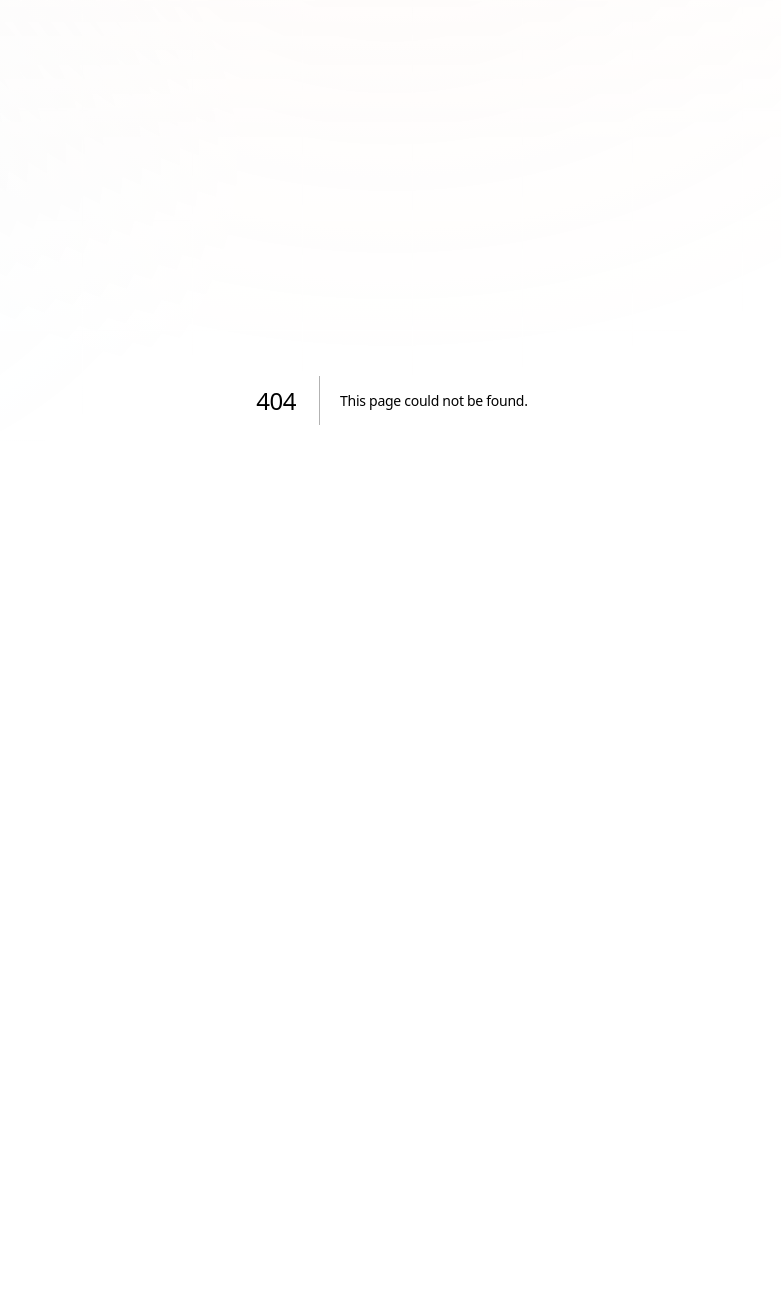
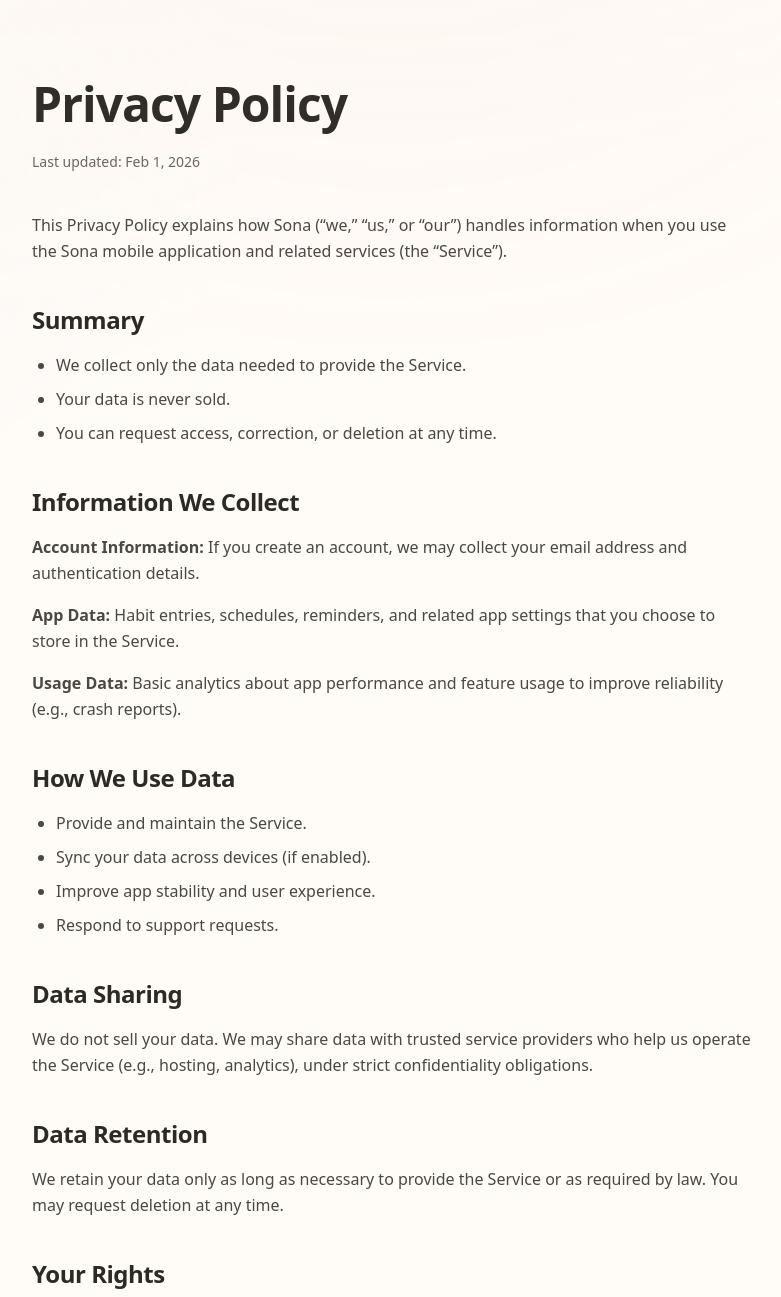
Before and after one commit to johnengleman/sona-landing-page, a Next.js app: page /privacy in a window 1280 px wide. Before the commit this address had no page. Shown: the top 1297 px of the page, without its empty margins (248-1029 px from the left). Before the commit the page ends 800 px from the top, so only its background shows below. Built offline with nearby package versions, Linux system fonts and the light colour scheme.

Commit message:
added privacy policy

```diff
--- a/app/page.tsx
+++ b/app/page.tsx
@@ -387,14 +387,22 @@
               </span>
             </span>
           </div>
-          <div className="flex gap-8 text-sm text-[#6b6560]">
-            <a href="#" className="hover:text-[#2d2a26]">
+          <div className="flex flex-wrap justify-center md:justify-end gap-x-6 gap-y-2 text-sm text-[#6b6560]">
+            <Link href="/privacy" className="hover:text-[#2d2a26]">
               Privacy
-            </a>
-            <a href="#" className="hover:text-[#2d2a26]">
+            </Link>
+            <Link href="/terms" className="hover:text-[#2d2a26]">
               Terms
-            </a>
-            <a href="#" className="hover:text-[#2d2a26]">
+            </Link>
+            <Link href="/support" className="hover:text-[#2d2a26]">
+              Support
+            </Link>
+            <a
+              href="https://twitter.com"
+              className="hover:text-[#2d2a26]"
+              target="_blank"
+              rel="noreferrer"
+            >
               Twitter
             </a>
           </div>
--- /dev/null
+++ b/app/privacy/page.tsx
@@ -0,0 +1,115 @@
+export const metadata = {
+  title: "Privacy Policy - Sona",
+  description:
+    "Sona privacy policy describing data collection, use, and user rights.",
+};
+
+export default function PrivacyPage() {
+  return (
+    <main className="min-h-screen bg-[#fffbf7] text-[#2d2a26]">
+      <div className="mx-auto w-full max-w-3xl px-6 py-20">
+        <h1 className="text-4xl md:text-5xl font-bold tracking-tight mb-6">
+          Privacy Policy
+        </h1>
+        <p className="text-sm text-[#6b6560] mb-10">
+          Last updated: Feb 1, 2026
+        </p>
+
+        <section className="space-y-4 text-[#4b4742] leading-relaxed">
+          <p>
+            This Privacy Policy explains how Sona (“we,” “us,” or “our”) handles
+            information when you use the Sona mobile application and related
+            services (the “Service”).
+          </p>
+
+          <h2 className="text-2xl font-bold text-[#2d2a26] mt-10">Summary</h2>
+          <ul className="list-disc pl-6 space-y-2">
+            <li>We collect only the data needed to provide the Service.</li>
+            <li>Your data is never sold.</li>
+            <li>
+              You can request access, correction, or deletion at any time.
+            </li>
+          </ul>
+
+          <h2 className="text-2xl font-bold text-[#2d2a26] mt-10">
+            Information We Collect
+          </h2>
+          <p>
+            <strong>Account Information:</strong> If you create an account, we
+            may collect your email address and authentication details.
+          </p>
+          <p>
+            <strong>App Data:</strong> Habit entries, schedules, reminders, and
+            related app settings that you choose to store in the Service.
+          </p>
+          <p>
+            <strong>Usage Data:</strong> Basic analytics about app performance
+            and feature usage to improve reliability (e.g., crash reports).
+          </p>
+
+          <h2 className="text-2xl font-bold text-[#2d2a26] mt-10">
+            How We Use Data
+          </h2>
+          <ul className="list-disc pl-6 space-y-2">
+            <li>Provide and maintain the Service.</li>
+            <li>Sync your data across devices (if enabled).</li>
+            <li>Improve app stability and user experience.</li>
+            <li>Respond to support requests.</li>
+          </ul>
+
+          <h2 className="text-2xl font-bold text-[#2d2a26] mt-10">
+            Data Sharing
+          </h2>
+          <p>
+            We do not sell your data. We may share data with trusted service
+            providers who help us operate the Service (e.g., hosting,
+            analytics), under strict confidentiality obligations.
+          </p>
+
+          <h2 className="text-2xl font-bold text-[#2d2a26] mt-10">
+            Data Retention
+          </h2>
+          <p>
+            We retain your data only as long as necessary to provide the Service
+            or as required by law. You may request deletion at any time.
+          </p>
+
+          <h2 className="text-2xl font-bold text-[#2d2a26] mt-10">
+            Your Rights
+          </h2>
+          <ul className="list-disc pl-6 space-y-2">
+            <li>Access, update, or delete your personal data.</li>
+            <li>Withdraw consent where applicable.</li>
+            <li>Opt out of non-essential analytics where available.</li>
+          </ul>
+
+          <h2 className="text-2xl font-bold text-[#2d2a26] mt-10">Security</h2>
+          <p>
+            We use reasonable technical and organizational measures to protect
+            your information. However, no system is 100% secure.
+          </p>
+
+          <h2 className="text-2xl font-bold text-[#2d2a26] mt-10">
+            Children’s Privacy
+          </h2>
+          <p>
+            The Service is not directed to children under 13, and we do not
+            knowingly collect personal information from children.
+          </p>
+
+          <h2 className="text-2xl font-bold text-[#2d2a26] mt-10">Contact</h2>
+          <p>
+            If you have any questions or requests, contact us at:
+            <br />
+            <a
+              className="text-[#4a6fa5] underline"
+              href="mailto:sona@englemanconsulting.com"
+            >
+              sona@englemanconsulting.com
+            </a>
+          </p>
+        </section>
+      </div>
+    </main>
+  );
+}
--- /dev/null
+++ b/app/support/page.tsx
@@ -0,0 +1,29 @@
+export const metadata = {
+  title: "Support - Sona",
+  description: "Get help with the Sona app.",
+};
+
+export default function SupportPage() {
+  return (
+    <main className="min-h-screen bg-[#fffbf7] text-[#2d2a26]">
+      <div className="mx-auto w-full max-w-3xl px-6 py-20">
+        <h1 className="text-4xl md:text-5xl font-bold tracking-tight mb-6">
+          Support
+        </h1>
+        <p className="text-lg text-[#6b6560] mb-8">
+          Need help with Sona? Email us and we’ll get back to you.
+        </p>
+        <a
+          className="inline-flex items-center gap-3 px-6 py-3 rounded-2xl bg-[#2d2a26] text-white font-semibold hover:bg-[#3d3a36] transition-colors shadow-xl shadow-amber-900/10"
+          href="mailto:sona@englemanconsulting.com"
+        >
+          sona@englemanconsulting.com
+        </a>
+        <p className="text-sm text-[#6b6560] mt-6">
+          Include your device model, iOS version, and a brief description of the
+          issue for faster help.
+        </p>
+      </div>
+    </main>
+  );
+}
--- /dev/null
+++ b/app/terms/page.tsx
@@ -0,0 +1,107 @@
+export const metadata = {
+  title: "Terms of Use - Sona",
+  description: "Terms of Use for the Sona mobile application and services.",
+};
+
+export default function TermsPage() {
+  return (
+    <main className="min-h-screen bg-[#fffbf7] text-[#2d2a26]">
+      <div className="mx-auto w-full max-w-3xl px-6 py-20">
+        <h1 className="text-4xl md:text-5xl font-bold tracking-tight mb-6">
+          Terms of Use
+        </h1>
+        <p className="text-sm text-[#6b6560] mb-10">
+          Last updated: Feb 1, 2026
+        </p>
+
+        <section className="space-y-4 text-[#4b4742] leading-relaxed">
+          <p>
+            These Terms of Use govern your use of the Sona mobile application
+            and related services (the “Service”). By using the Service, you
+            agree to these terms.
+          </p>
+
+          <h2 className="text-2xl font-bold text-[#2d2a26] mt-10">
+            Use of Service
+          </h2>
+          <ul className="list-disc pl-6 space-y-2">
+            <li>You must be at least 13 years old to use the Service.</li>
+            <li>
+              You are responsible for your account and any activity under it.
+            </li>
+            <li>Do not misuse the Service or attempt to disrupt it.</li>
+          </ul>
+
+          <h2 className="text-2xl font-bold text-[#2d2a26] mt-10">
+            Subscriptions
+          </h2>
+          <p>
+            If you purchase a subscription, it will renew automatically unless
+            canceled. You can manage or cancel subscriptions in your App Store
+            account settings.
+          </p>
+
+          <h2 className="text-2xl font-bold text-[#2d2a26] mt-10">
+            Content and Data
+          </h2>
+          <p>
+            You retain ownership of your data. You grant us a limited license to
+            host and process your data to provide the Service.
+          </p>
+
+          <h2 className="text-2xl font-bold text-[#2d2a26] mt-10">
+            Acceptable Use
+          </h2>
+          <ul className="list-disc pl-6 space-y-2">
+            <li>Do not violate any laws or third-party rights.</li>
+            <li>Do not attempt to access other users’ data.</li>
+            <li>Do not reverse engineer or copy the Service.</li>
+          </ul>
+
+          <h2 className="text-2xl font-bold text-[#2d2a26] mt-10">
+            Disclaimers
+          </h2>
+          <p>
+            The Service is provided “as is” without warranties of any kind. We
+            do not guarantee uninterrupted or error-free operation.
+          </p>
+
+          <h2 className="text-2xl font-bold text-[#2d2a26] mt-10">
+            Limitation of Liability
+          </h2>
+          <p>
+            To the fullest extent permitted by law, we are not liable for any
+            indirect, incidental, or consequential damages arising from your use
+            of the Service.
+          </p>
+
+          <h2 className="text-2xl font-bold text-[#2d2a26] mt-10">
+            Termination
+          </h2>
+          <p>
+            We may suspend or terminate access to the Service if you violate
+            these Terms.
+          </p>
+
+          <h2 className="text-2xl font-bold text-[#2d2a26] mt-10">Changes</h2>
+          <p>
+            We may update these Terms from time to time. Continued use of the
+            Service after changes means you accept the updated Terms.
+          </p>
+
+          <h2 className="text-2xl font-bold text-[#2d2a26] mt-10">Contact</h2>
+          <p>
+            Questions? Contact us at:
+            <br />
+            <a
+              className="text-[#4a6fa5] underline"
+              href="mailto:sona@englemanconsulting.com"
+            >
+              sona@englemanconsulting.com
+            </a>
+          </p>
+        </section>
+      </div>
+    </main>
+  );
+}
```
